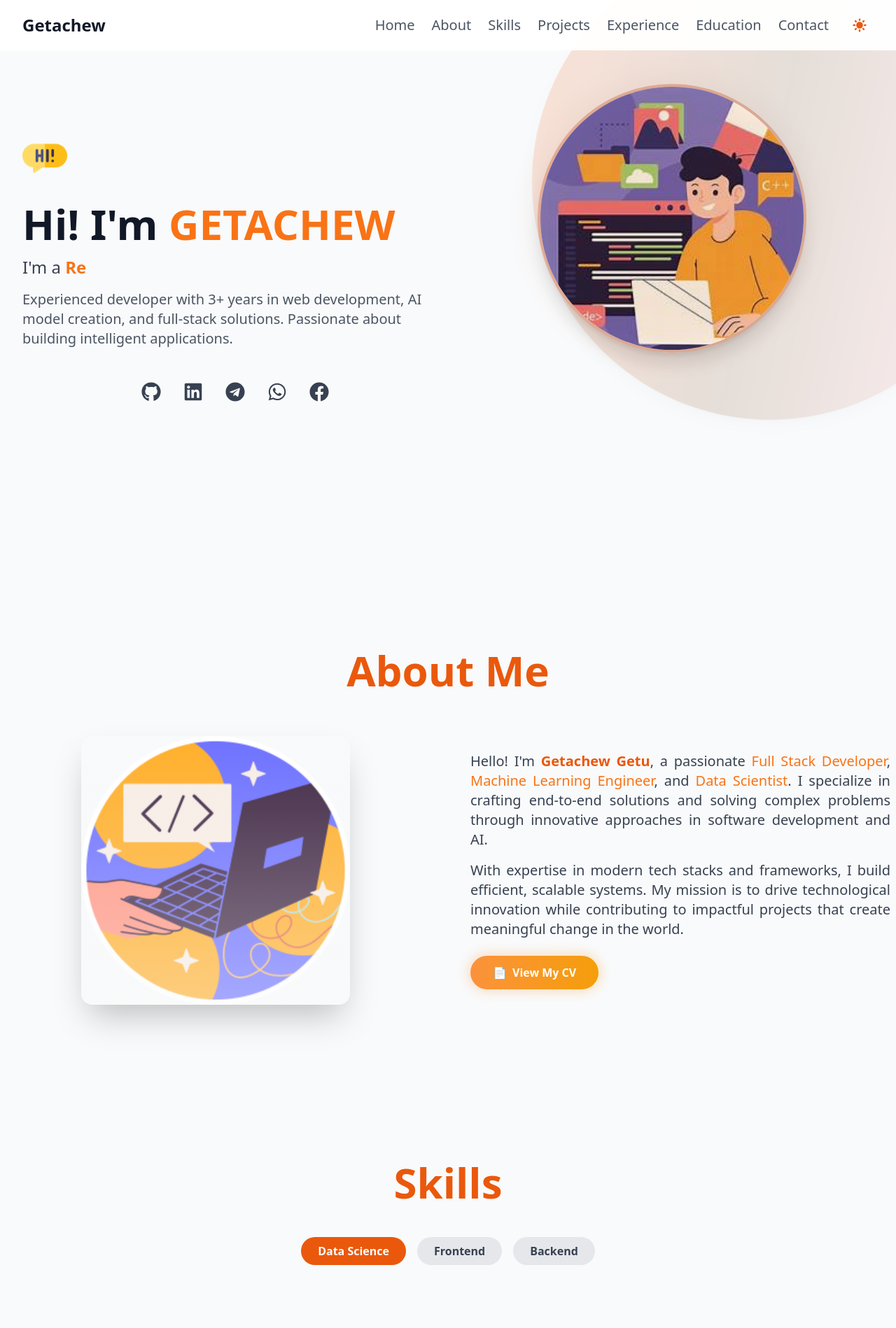
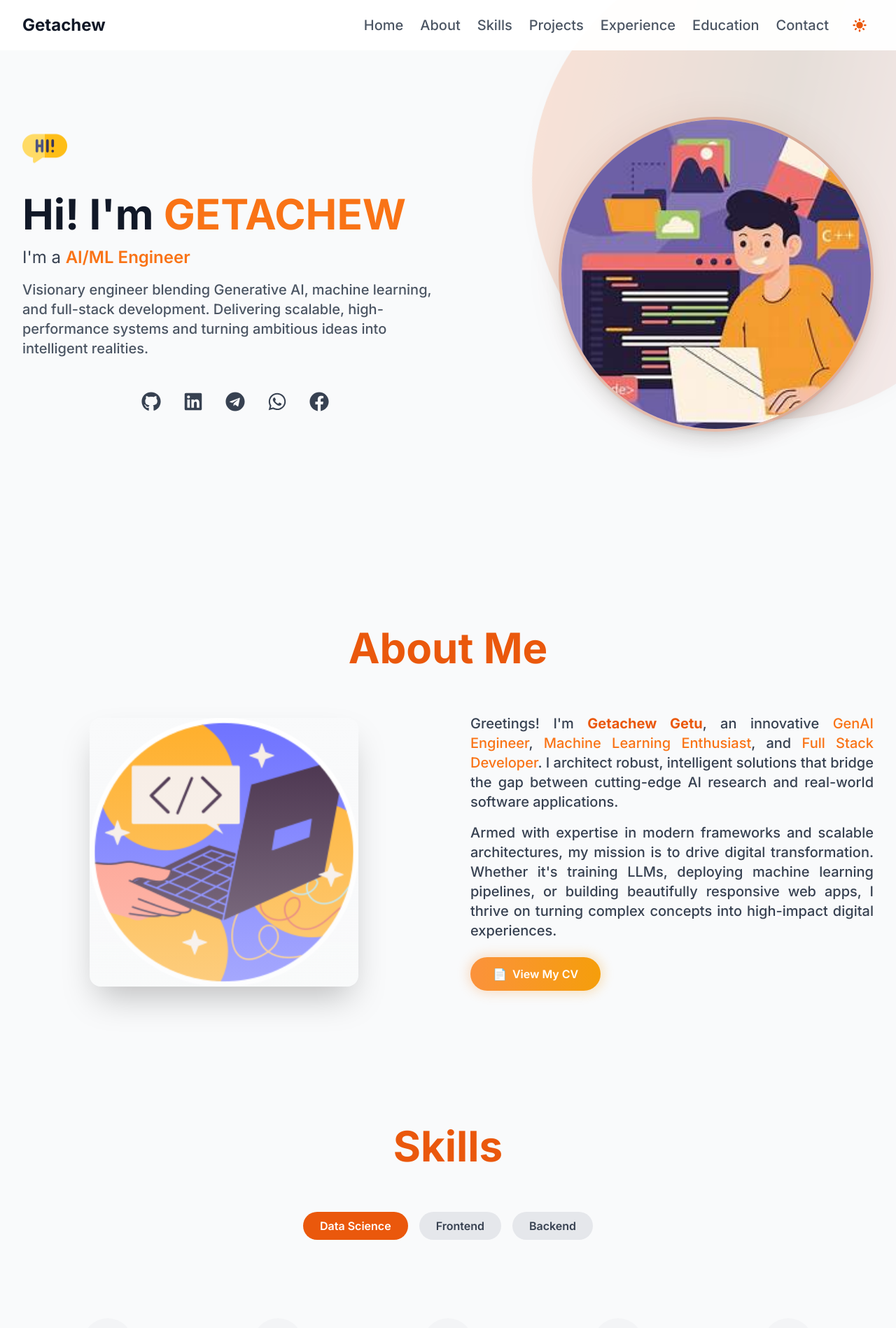
Before and after one commit to Getachew0557/getachew-portfolio-dev, a React (Vite) app: page / in a window 1280 px wide. Shown: the top 1898 px of the page at 70% size. Built offline with nearby package versions, Linux system fonts and the light colour scheme.

Commit message:
fix responsive

```diff
--- a/index.html
+++ b/index.html
@@ -7,6 +7,14 @@
 
   <!-- Google Verification -->
   <meta name="google-site-verification" content="googlede945b5e006fcd7f" />
+
+  <!-- Canonical SEO tags -->
+  <link rel="canonical" href="https://getachew.vercel.app/" />
+
+  <!-- Google Fonts -->
+  <link rel="preconnect" href="https://fonts.googleapis.com">
+  <link rel="preconnect" href="https://fonts.gstatic.com" crossorigin>
+  <link href="https://fonts.googleapis.com/css2?family=Inter:wght@300;400;500;600;700&display=swap" rel="stylesheet">
 
   <!-- SEO Meta -->
   <title>Getachew | Portfolio</title>
@@ -32,7 +40,7 @@
       "@context": "https://schema.org",
       "@type": "Person",
       "name": "Getachew Getu Enyew",
-      jobTitle": "AI Engineer | Application Software Developer | Data Scientist | Lecturer and Academic Researcher",
+      "jobTitle": "AI Engineer | Application Software Developer | Data Scientist | Academic Researcher",
       "url": "https://getachew.vercel.app",
       "sameAs": [
         "https://orcid.org/0009-0002-6782-404X",
@@ -43,7 +51,8 @@
     </script>
 </head>
 
-<body>
+<body
+  class="font-sans antialiased text-gray-900 bg-gray-50 dark:bg-gray-900 dark:text-gray-100 transition-colors duration-300">
   <div id="root"></div>
   <script type="module" src="/src/main.jsx"></script>
 </body>
--- a/src/components/about/About.jsx
+++ b/src/components/about/About.jsx
@@ -3,17 +3,15 @@ import aboutImage from '../../assets/icon.png';
 
 export default function About({ darkMode }) {
   return (
-      <section id="about" className={`relative overflow-hidden flex flex-col py-16 md:py-24 lg:py-32 transition-colors duration-300 ${
-        darkMode ? 'bg-gray-900 text-gray-100' : 'bg-gray-50 text-gray-900'
+    <section id="about" className={`relative overflow-hidden flex flex-col py-16 md:py-24 transition-colors duration-300 ${darkMode ? 'bg-gray-900 text-gray-100' : 'bg-gray-50 text-gray-900'
       }`}>
-        <div className="container mx-auto px-4 sm:px-6 lg:px-2">
+      <div className="container mx-auto px-4 sm:px-6 lg:px-8">
         {/* Animated Title */}
-          <div className="flex justify-center mb-12 lg:mb-16">
+        <div className="flex justify-center mb-12 md:mb-16">
           <h1
             data-aos="zoom-in"
             data-aos-delay="300"
-              className={`text-4xl sm:text-5xl lg:text-6xl font-bold text-center relative inline-block ${
-                darkMode ? 'text-orange-500' : 'text-orange-600'
+            className={`text-4xl sm:text-5xl lg:text-6xl font-bold text-center relative inline-block ${darkMode ? 'text-orange-500' : 'text-orange-600'
               }`}
           >
             About Me
@@ -30,16 +28,14 @@ export default function About({ darkMode }) {
             data-aos-delay="400"
             className="w-full lg:w-1/2 flex justify-center relative group"
           >
-              <div className={`relative rounded-2xl overflow-hidden shadow-2xl transition-shadow duration-300 ${
-                darkMode ? 'hover:shadow-orange-500/20' : 'hover:shadow-orange-600/20'
+            <div className={`relative rounded-2xl overflow-hidden shadow-2xl transition-shadow duration-300 ${darkMode ? 'hover:shadow-orange-500/20' : 'hover:shadow-orange-600/20'
               }`}>
               <img
                 src={aboutImage}
                 alt="Getachew Getu"
                 className="object-cover w-64 h-64 sm:w-72 sm:h-72 md:w-80 md:h-80 lg:w-96 lg:h-96 transform group-hover:scale-105 transition-transform duration-300"
               />
-                <div className={`absolute inset-0 bg-gradient-to-t ${
-                  darkMode ? 'from-gray-900/40' : 'from-gray-50/40'
+              <div className={`absolute inset-0 bg-gradient-to-t ${darkMode ? 'from-gray-900/40' : 'from-gray-50/40'
                 } to-transparent`}></div>
             </div>
           </div>
@@ -51,40 +47,32 @@ export default function About({ darkMode }) {
             className="w-full lg:w-1/2 flex flex-col space-y-6 text-justify"
           >
             <div className="space-y-4">
-                <p className={`text-lg md:text-xl leading-relaxed font-medium ${
-                  darkMode ? 'text-gray-300' : 'text-gray-700'
+              <p className={`text-lg md:text-xl leading-relaxed font-medium ${darkMode ? 'text-gray-300' : 'text-gray-700'
                 }`}>
-                  Hello! I'm <span className={`font-bold ${
-                    darkMode ? 'text-orange-500' : 'text-orange-600'
-                  }`}>Getachew Getu</span>, a passionate
-                  <span className={`${darkMode ? 'text-orange-400' : 'text-orange-500'}`}> Full Stack Developer</span>,
-                  <span className={`${darkMode ? 'text-orange-400' : 'text-orange-500'}`}> Machine Learning Engineer</span>, and
-                  <span className={`${darkMode ? 'text-orange-400' : 'text-orange-500'}`}> Data Scientist</span>. I specialize in crafting end-to-end solutions
-                  and solving complex problems through innovative approaches in software development and AI.
+                Greetings! I'm <span className={`font-bold ${darkMode ? 'text-orange-500' : 'text-orange-600'
+                  }`}>Getachew Getu</span>, an innovative
+                <span className={`${darkMode ? 'text-orange-400' : 'text-orange-500'}`}> GenAI Engineer</span>,
+                <span className={`${darkMode ? 'text-orange-400' : 'text-orange-500'}`}> Machine Learning Enthusiast</span>, and
+                <span className={`${darkMode ? 'text-orange-400' : 'text-orange-500'}`}> Full Stack Developer</span>. I architect robust, intelligent solutions that bridge the gap between cutting-edge AI research and real-world software applications.
               </p>
 
-                <p className={`text-lg md:text-xl leading-relaxed font-medium ${
-                  darkMode ? 'text-gray-300' : 'text-gray-700'
+              <p className={`text-lg md:text-xl leading-relaxed font-medium ${darkMode ? 'text-gray-300' : 'text-gray-700'
                 }`}>
-                  With expertise in modern tech stacks and frameworks, I build efficient, scalable systems.
-                  My mission is to drive technological innovation while contributing to impactful projects
-                  that create meaningful change in the world.
+                Armed with expertise in modern frameworks and scalable architectures, my mission is to drive digital transformation. Whether it's training LLMs, deploying machine learning pipelines, or building beautifully responsive web apps, I thrive on turning complex concepts into high-impact digital experiences.
               </p>
             </div>
 
             {/* Enhanced CV Button */}
             <div className="flex justify-center lg:justify-start">
               <a
-                  href="https://drive.google.com/file/d/17SsX_4k20JH12lBalstW5B7xQa9m6LDr/view?usp=drive_link"
+                href="https://drive.google.com/file/d/17Ss_4k20JH12lBalstW5B7xQa9m6LDr/view?usp=drive_link"
                 target="_blank"
                 rel="noopener noreferrer"
                 className="inline-block relative group"
               >
-                  <div className={`absolute -inset-1 bg-gradient-to-r rounded-full blur opacity-25 group-hover:opacity-40 transition duration-1000 group-hover:duration-200 ${
-                    darkMode ? 'from-orange-500 to-amber-600' : 'from-orange-400 to-amber-500'
+                <div className={`absolute -inset-1 bg-gradient-to-r rounded-full blur opacity-25 group-hover:opacity-40 transition duration-1000 group-hover:duration-200 ${darkMode ? 'from-orange-500 to-amber-600' : 'from-orange-400 to-amber-500'
                   }`}></div>
-                  <button className={`relative flex items-center justify-center bg-gradient-to-r text-white font-semibold py-3 px-8 rounded-full transform transition-all duration-300 hover:scale-105 hover:shadow-xl ${
-                    darkMode ? 'from-orange-500 to-amber-600 hover:shadow-orange-500/30'
+                <button className={`relative flex items-center justify-center bg-gradient-to-r text-white font-semibold py-3 px-8 rounded-full transform transition-all duration-300 hover:scale-105 hover:shadow-xl ${darkMode ? 'from-orange-500 to-amber-600 hover:shadow-orange-500/30'
                   : 'from-orange-400 to-amber-500 hover:shadow-orange-400/30'
                   }`}>
                   <span className="mr-2">📄</span>
--- a/src/components/hero/Hero.jsx
+++ b/src/components/hero/Hero.jsx
@@ -13,11 +13,10 @@ import img from '../../assets/hero.jpg';
 export default function Hero({ darkMode, toggleDarkMode }) {
   const [text, setText] = useState('');
   const professions = [
-    'AI/Machine Learning Engineer',
+    'AI/ML Engineer',
     'Data Scientist',
     'Full Stack Developer',
-    'Gen AI Engineer',
-    'Researcher',
+    'Academic Researcher',
   ];
   let currentProfessionIndex = 0;
 
@@ -64,8 +63,7 @@ export default function Hero({ darkMode, toggleDarkMode }) {
         className={`hidden md:block h-[500px] w-[500px] lg:h-[680px] lg:w-[680px] bg-gradient-to-r rounded-full
           absolute -top-20 md:-top-40 lg:-top-20 -right-32 md:-right-44 lg:-right-40 transform rotate-12 shadow-lg animate-pulse
           transition-all duration-300
-          ${
-            darkMode
+          ${darkMode
             ? 'from-orange-600 via-yellow-500 to-red-400 opacity-20'
             : 'from-orange-600 via-yellow-900 to-red-300 opacity-15'
           }`}
@@ -106,9 +104,7 @@ export default function Hero({ darkMode, toggleDarkMode }) {
                 className={`text-lg md:text-xl leading-relaxed font-medium
                   ${darkMode ? 'text-gray-400' : 'text-gray-600'}`}
               >
-                Experienced developer with 3+ years in web development, AI model
-                creation, and full-stack solutions. Passionate about building
-                intelligent applications.
+                Visionary engineer blending Generative AI, machine learning, and full-stack development. Delivering scalable, high-performance systems and turning ambitious ideas into intelligent realities.
               </p>
 
               {/* Social Icons */}
@@ -143,8 +139,7 @@ export default function Hero({ darkMode, toggleDarkMode }) {
                     target="_blank"
                     rel="noopener noreferrer"
                     className={`transition-all duration-300 transform hover:scale-125 relative group
-                      ${
-                        darkMode
+                      ${darkMode
                         ? 'text-gray-300 hover:text-orange-400'
                         : 'text-gray-700 hover:text-orange-600'
                       }`}
@@ -153,8 +148,7 @@ export default function Hero({ darkMode, toggleDarkMode }) {
                     {social.tooltip && (
                       <span
                         className={`absolute bottom-full left-1/2 -translate-x-1/2 mb-2 text-xs px-2 py-1 rounded
-                          ${
-                            darkMode
+                          ${darkMode
                             ? 'bg-gray-800 text-white'
                             : 'bg-gray-100 text-gray-900'
                           } opacity-0 group-hover:opacity-100 transition-opacity duration-200`}
@@ -169,8 +163,8 @@ export default function Hero({ darkMode, toggleDarkMode }) {
           </div>
 
           {/* Right Section - Image */}
-          <div className="relative lg:absolute lg:top-[15%] lg:right-[0.02%] md:w-1/2 w-5/6 mb-8 md:mb-0">
-            <div className="relative w-64 h-64 sm:w-80 sm:h-80 md:w-96 md:h-96 mx-auto lg:ml-auto">
+          <div className="md:w-1/2 w-full mt-12 md:mt-0 flex justify-center md:justify-end">
+            <div className="relative w-72 h-72 sm:w-80 sm:h-80 md:w-96 md:h-96 lg:w-[450px] lg:h-[450px]">
               <div
                 className={`absolute inset-0 rounded-full blur-xl animate-pulse
                   ${darkMode ? 'bg-orange-500/20' : 'bg-orange-900/15'}`}
@@ -179,11 +173,10 @@ export default function Hero({ darkMode, toggleDarkMode }) {
                 src={img}
                 alt="Getachew"
                 className={`object-cover object-center rounded-full w-full h-full border-4
-                    ${
-                      darkMode
+                    ${darkMode
                     ? 'border-orange-500/30 hover:border-orange-500'
                     : 'border-orange-700/30 hover:border-orange-900'
-                    } transition-all duration-300 shadow-xl`}
+                  } transition-all duration-300 shadow-xl relative z-10`}
               />
             </div>
           </div>
--- a/src/components/skills/Skills.jsx
+++ b/src/components/skills/Skills.jsx
@@ -27,7 +27,7 @@ export default function Skills({ darkMode }) {
       { name: 'Keras', icon: <SiKeras size={40} className="text-red-500" /> },
       { name: 'Hugging Face', icon: <SiHuggingface size={40} className="text-yellow-300" /> },
       { name: 'Kafka', icon: <SiApachekafka size={40} className="text-red-500" /> },
-      { name: 'Airflow', icon: <SiApacheairflow size={40} className="text-teal-500" />},
+      { name: 'Airflow', icon: <SiApacheairflow size={40} className="text-teal-500" /> },
 
 
 
@@ -57,18 +57,16 @@ export default function Skills({ darkMode }) {
   return (
     <section
       id="skills"
-      className={`relative overflow-hidden flex flex-col py-16 md:py-24 px-4 sm:px-6 transition-colors duration-300 ${
-        darkMode ? 'bg-gray-900 text-gray-100' : 'bg-gray-50 text-gray-900'
-      }`}
+      className={`relative overflow-hidden flex flex-col py-16 md:py-24 transition-colors duration-300 ${darkMode ? 'bg-gray-900 text-gray-100' : 'bg-gray-50 text-gray-900'
+        }`}
     >
-      <div className="container mx-auto flex flex-col items-center">
+      <div className="container mx-auto px-4 sm:px-6 lg:px-8 flex flex-col items-center">
         {/* Section Title */}
         <h1
           data-aos="zoom-in"
           data-aos-delay="300"
-          className={`text-4xl sm:text-5xl lg:text-6xl font-bold mb-8 md:mb-12 text-center relative inline-block ${
-            darkMode ? 'text-orange-400' : 'text-orange-600'
-          }`}
+          className={`text-4xl sm:text-5xl lg:text-6xl font-bold mb-12 md:mb-16 text-center relative inline-block ${darkMode ? 'text-orange-400' : 'text-orange-600'
+            }`}
         >
           Skills
 
@@ -79,15 +77,14 @@ export default function Skills({ darkMode }) {
           {Object.keys(skillData).map((skill) => (
             <button
               key={skill}
-              className={`px-4 py-2 text-sm md:text-base md:px-6 md:py-2 rounded-full font-semibold transition-colors duration-300 ${
-                activeSkill === skill
+              className={`px-4 py-2 text-sm md:text-base md:px-6 md:py-2 rounded-full font-semibold transition-colors duration-300 ${activeSkill === skill
                   ? darkMode
                     ? 'bg-orange-500 text-white'
                     : 'bg-orange-600 text-white'
                   : darkMode
                     ? 'bg-gray-800 hover:bg-gray-700 text-gray-300'
                     : 'bg-gray-200 hover:bg-gray-300 text-gray-700'
-              }`}
+                }`}
               onClick={() => setActiveSkill(skill)}
             >
               {skill}
@@ -108,9 +105,8 @@ export default function Skills({ darkMode }) {
               <div className={`p-4 rounded-full ${darkMode ? 'bg-gray-800' : 'bg-gray-100'}`}>
                 {tech.icon}
               </div>
-              <p className={`mt-4 text-center text-sm md:text-base font-medium ${
-                darkMode ? 'text-gray-300' : 'text-gray-700'
-              }`}>
+              <p className={`mt-4 text-center text-sm md:text-base font-medium ${darkMode ? 'text-gray-300' : 'text-gray-700'
+                }`}>
                 {tech.name}
               </p>
             </div>
--- a/tailwind.config.js
+++ b/tailwind.config.js
@@ -6,7 +6,11 @@ export default {
   ],
   darkMode: 'class', // Enable class-based dark mode
   theme: {
-    extend: {},
+    extend: {
+      fontFamily: {
+        sans: ['Inter', 'sans-serif'],
+      },
+    },
   },
   plugins: [],
 }
```
Also changed, not shown: src/components/blog/Blog.jsx (+41 -19 lines), src/components/education/Education.jsx (+15 -28 lines), src/components/experience/Experience.jsx (+22 -47 lines), src/components/language/Language.jsx (+21 -6 lines), src/components/projects/Projects.jsx (+7 -7 lines), src/index.css (+16 -0 lines). Lines whose indentation alone changed are shown as unchanged.
